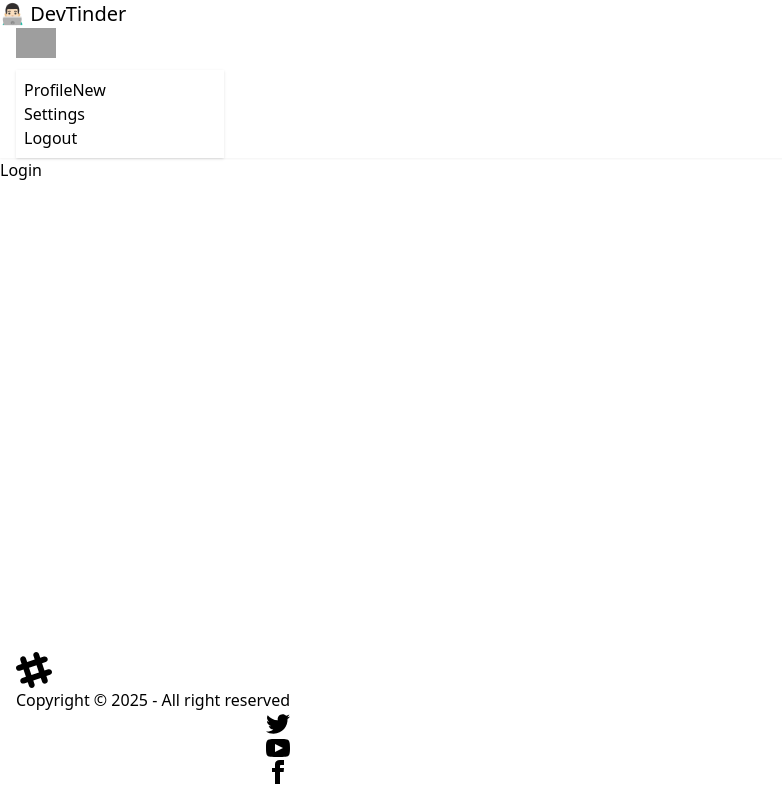
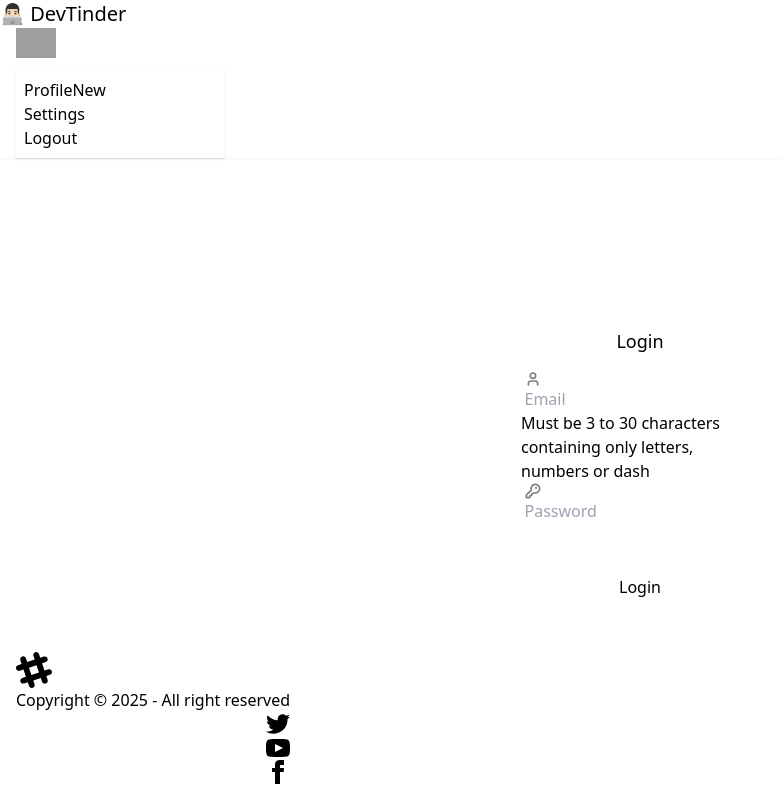
Before and after one commit to VaidheeswaranS/devTinder-UI, a React app: page /login in a window 1280 px wide. Shown: the whole page, without its empty margins (0-782 px from the left). Built offline with nearby package versions, Linux system fonts and the light colour scheme; grey boxes are pictures that could not be loaded; the HTML template or start-up script is replaced by a standard one.

Commit message:
feat: installed axios and created the basic login component

```diff
--- a/package.json
+++ b/package.json
@@ -10,6 +10,7 @@
     "preview": "vite preview"
   },
   "dependencies": {
+    "axios": "^1.12.2",
     "react": "^19.1.1",
     "react-dom": "^19.1.1",
     "react-router-dom": "^7.9.4"
--- a/src/Login.jsx
+++ b/src/Login.jsx
@@ -1,7 +1,91 @@
-import React from "react";
+import React, { useState } from "react";
 
 const Login = () => {
-  return <div>Login</div>;
+  const [emaiId, setEmailId] = useState("");
+  const [password, setPassword] = useState("");
+
+  const handleLogin = () => {};
+
+  return (
+    <div className="w-3/12 border border-white absolute mx-auto my-32 left-0 right-0 py-10 px-10 flex flex-col bg-base-300 items-center">
+      <h1 className="mb-4 text-lg px-2 text-center">Login</h1>
+      <label className="input validator">
+        <svg
+          className="h-[1em] opacity-50"
+          xmlns="http://www.w3.org/2000/svg"
+          viewBox="0 0 24 24"
+        >
+          <g
+            strokeLinejoin="round"
+            strokeLinecap="round"
+            strokeWidth="2.5"
+            fill="none"
+            stroke="currentColor"
+          >
+            <path d="M19 21v-2a4 4 0 0 0-4-4H9a4 4 0 0 0-4 4v2"></path>
+            <circle cx="12" cy="7" r="4"></circle>
+          </g>
+        </svg>
+        <input
+          type="text"
+          required
+          placeholder="Email"
+          pattern="[A-Za-z][A-Za-z0-9\-]*"
+          minLength="3"
+          maxLength="30"
+          title="Only letters, numbers or dash"
+          value={emaiId}
+          onChange={(event) => setEmailId(event.target.value)}
+        />
+      </label>
+      <p className="validator-hint">
+        Must be 3 to 30 characters
+        <br />
+        containing only letters, numbers or dash
+      </p>
+      <label className="input validator">
+        <svg
+          className="h-[1em] opacity-50"
+          xmlns="http://www.w3.org/2000/svg"
+          viewBox="0 0 24 24"
+        >
+          <g
+            strokeLinejoin="round"
+            strokeLinecap="round"
+            strokeWidth="2.5"
+            fill="none"
+            stroke="currentColor"
+          >
+            <path d="M2.586 17.414A2 2 0 0 0 2 18.828V21a1 1 0 0 0 1 1h3a1 1 0 0 0 1-1v-1a1 1 0 0 1 1-1h1a1 1 0 0 0 1-1v-1a1 1 0 0 1 1-1h.172a2 2 0 0 0 1.414-.586l.814-.814a6.5 6.5 0 1 0-4-4z"></path>
+            <circle cx="16.5" cy="7.5" r=".5" fill="currentColor"></circle>
+          </g>
+        </svg>
+        <input
+          type="password"
+          required
+          placeholder="Password"
+          minLength="8"
+          pattern="(?=.*\d)(?=.*[a-z])(?=.*[A-Z]).{8,}"
+          title="Must be more than 8 characters, including number, lowercase letter, uppercase letter"
+          value={password}
+          onChange={(event) => setPassword(event.target.value)}
+        />
+      </label>
+      <p className="validator-hint hidden">
+        Must be more than 8 characters, including
+        <br />
+        At least one number <br />
+        At least one lowercase letter <br />
+        At least one uppercase letter
+      </p>
+      <button
+        className="bg-base-100 rounded-md p-3 text-center w-[320px] cursor-pointer mt-10"
+        onClick={handleLogin}
+      >
+        Login
+      </button>
+    </div>
+  );
 };
 
 export default Login;
```
Also changed, not shown: 1 other file (tests, documents, lock files or other folders).
